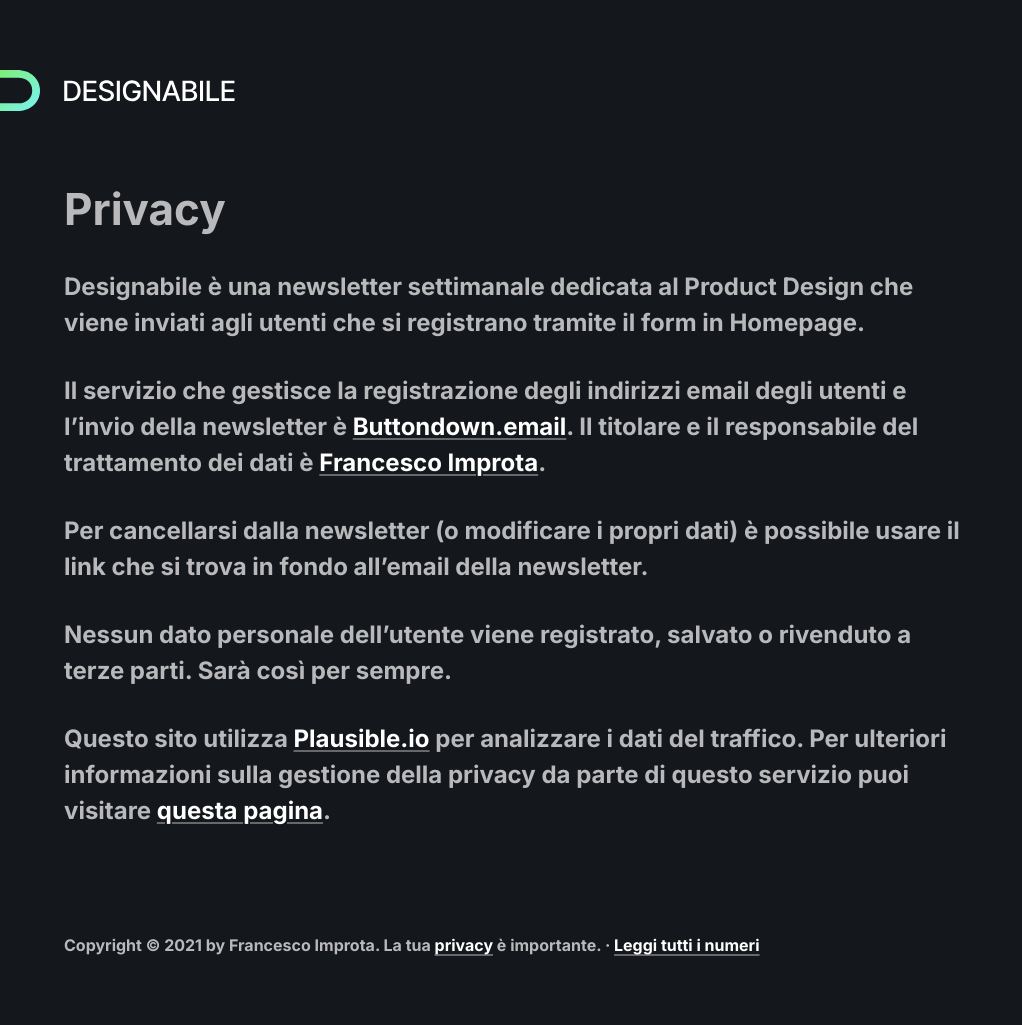
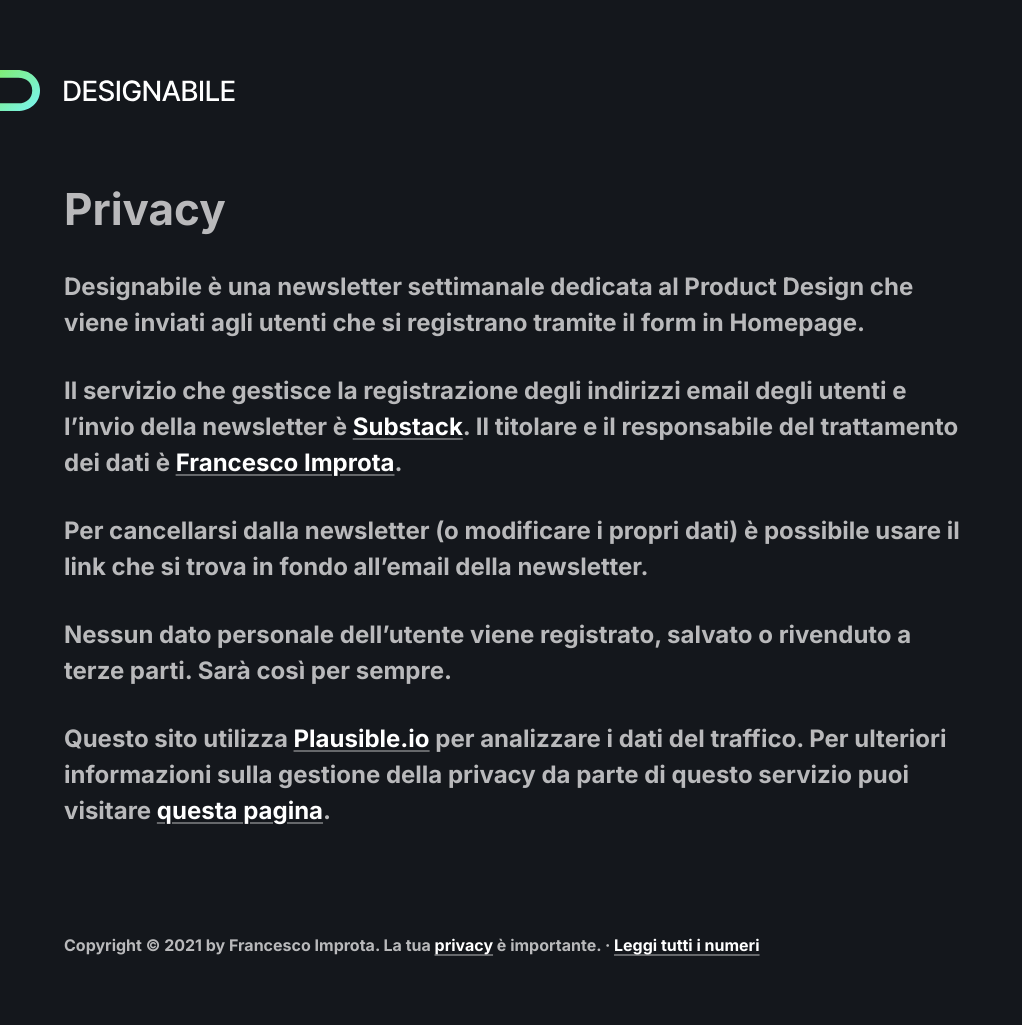
Before and after one commit to zetareticoli/designabile, a Jekyll site: the page built from privacy.md, in a window 1280 px wide. Shown: the whole page, without its empty margins (0-1022 px from the left). Built offline with Jekyll 4.4.1, drawn with Linux system fonts in a browser that asks for light colours.

Commit message:
Changed service link

```diff
--- a/privacy.md
+++ b/privacy.md
@@ -5,7 +5,7 @@
 
 Designabile è una newsletter settimanale dedicata al Product Design che viene inviati agli utenti che si registrano tramite il form in Homepage.
 
-Il servizio che gestisce la registrazione degli indirizzi email degli utenti e l'invio della newsletter è [Buttondown.email](https://buttondown.email). Il titolare e il responsabile del trattamento dei dati è [Francesco Improta](https://francescoimprota.com).
+Il servizio che gestisce la registrazione degli indirizzi email degli utenti e l'invio della newsletter è [Substack](https://substack.com). Il titolare e il responsabile del trattamento dei dati è [Francesco Improta](https://francescoimprota.com).
 
 Per cancellarsi dalla newsletter (o modificare i propri dati) è possibile usare il link che si trova in fondo all'email della newsletter.
 
```
